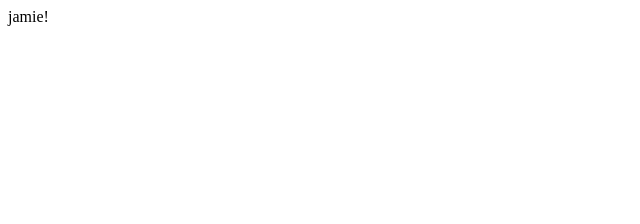
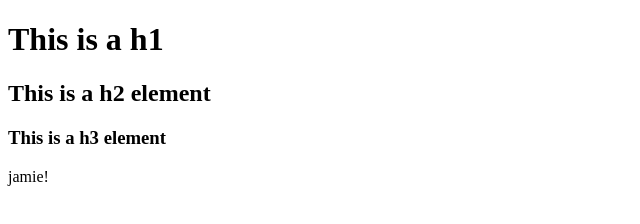
Before and after one commit to bsdc-jamie/Bsdc-jamie.github.io, a plain HTML site: page index.html in a window 1280 px wide. Shown: the whole page, without its empty margins (0-640 px from the left). Drawn offline with Linux system fonts and the light colour scheme.

Commit message:
this is an h1

```diff
--- a/index.html
+++ b/index.html
@@ -6,6 +6,9 @@
     <title>Document</title>
 </head>
 <body>
+    <h1>This is a h1 </h1>
+    <h2>This is a h2 element</h2>
+    <h3>This is a h3 element</h3>
     jamie!
 </body>
 </html>
```
